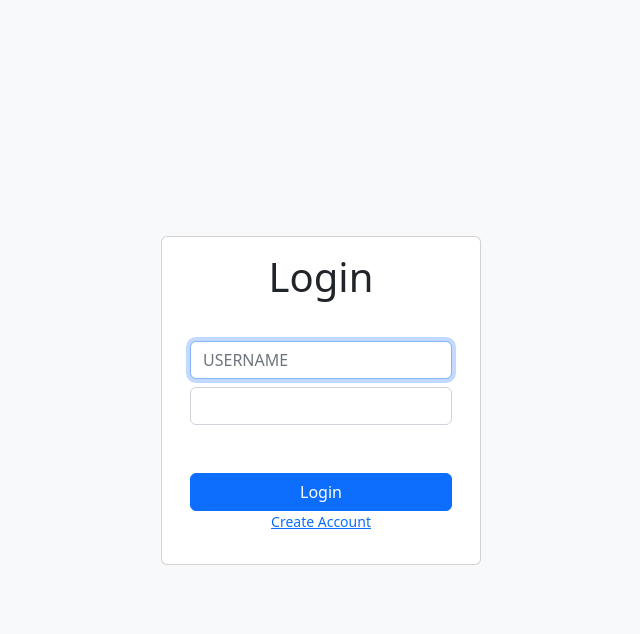
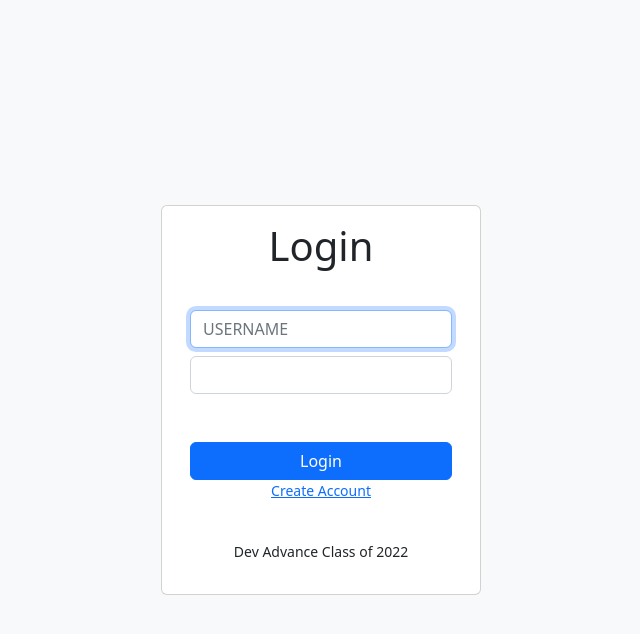
Before and after one commit to riho0216/the-company, a PHP site: page / in a window 1280 px wide. Shown: the top 634 px of the page, without its empty margins (319-959 px from the left). Run offline with PHP 8.4, Linux system fonts and the light colour scheme.

Commit message:
Second Upload with changes on index.php

```diff
--- a/views/index.php
+++ b/views/index.php
@@ -25,6 +25,8 @@
                         <button type="submit" class="btn btn-primary w-100">Login</button>
                     </form>
                     <p class="text-center small"><a href="../views/register.php">Create Account</a></p>
+                    <br>
+                    <p class="text-center small">Dev Advance Class of 2022</p>
                 </div>
             </div>
         </div>
```
